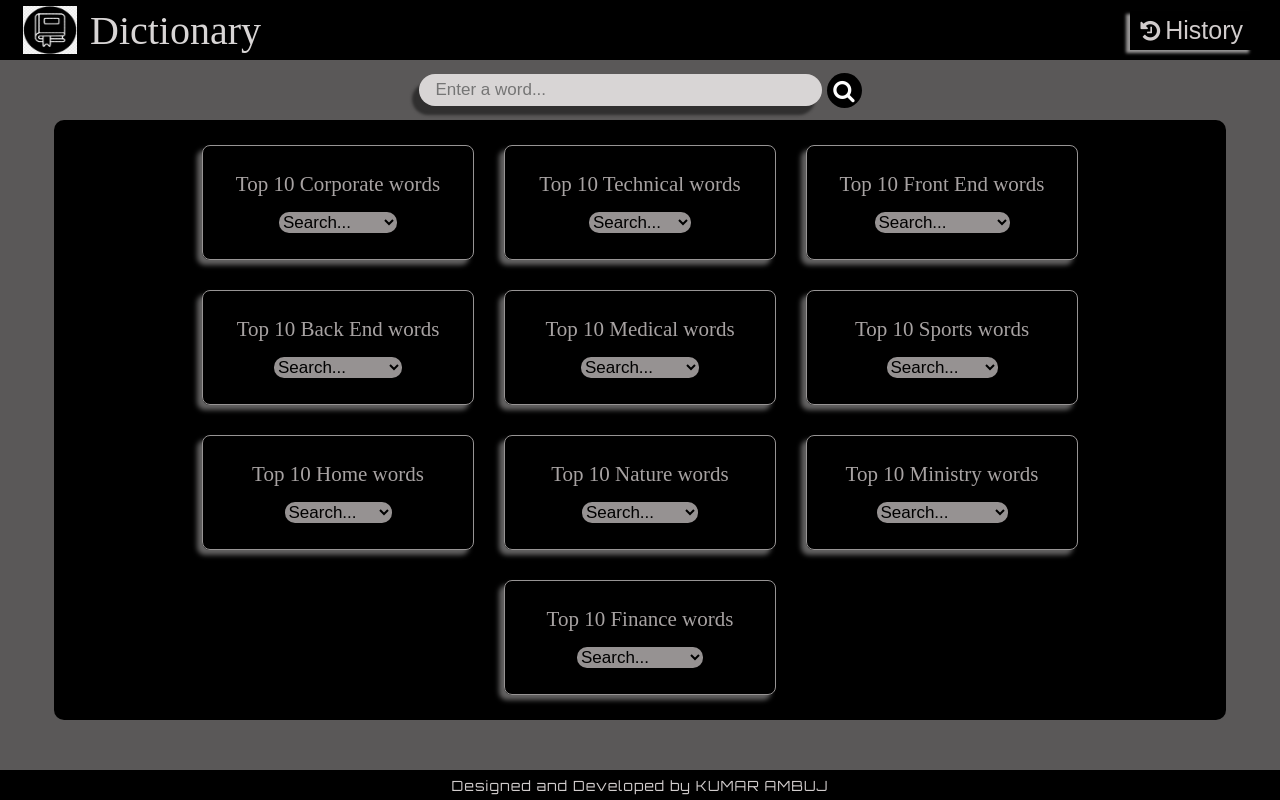
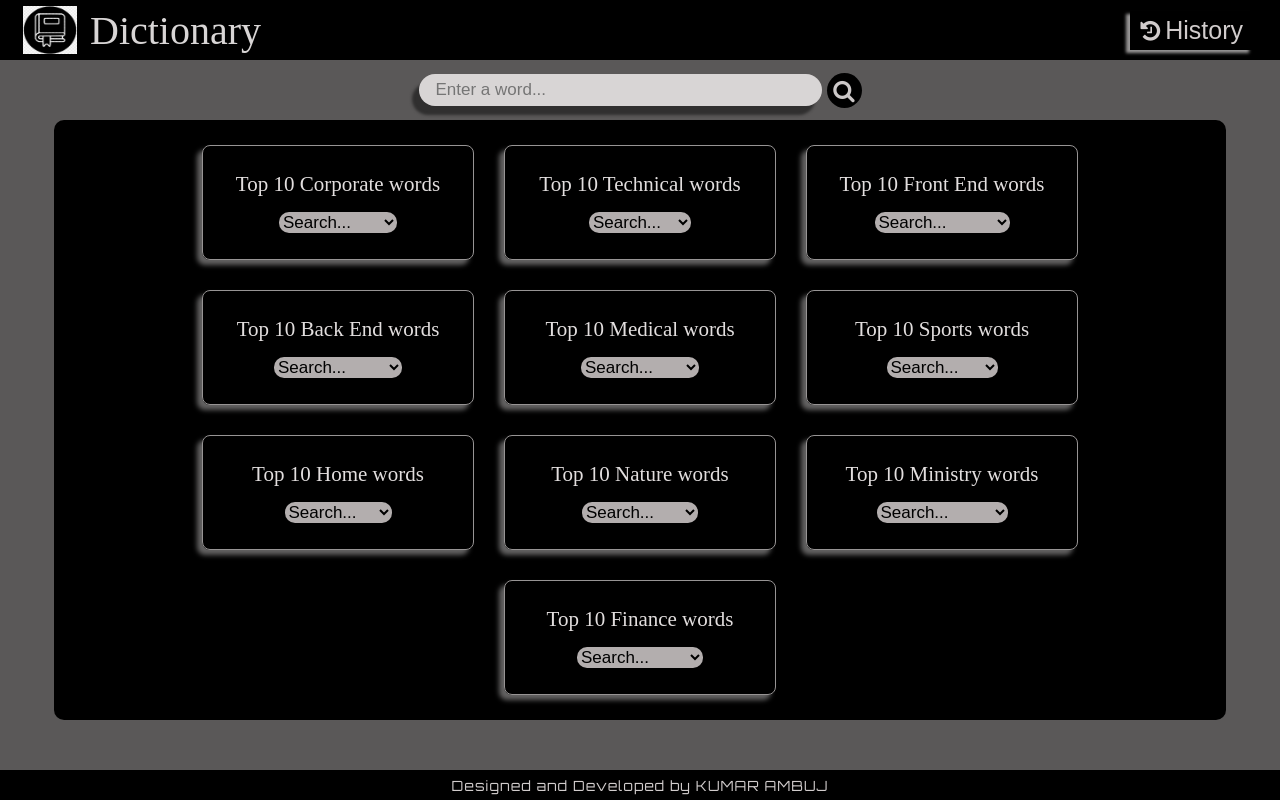
Before and after one commit to KumarAmbuj/DictionaryApp, a plain HTML site: page index.html in a window 1280 px wide. Drawn offline with Linux system fonts and the light colour scheme.

Commit message:
removed fade color

```diff
--- a/index.css
+++ b/index.css
@@ -107,7 +107,7 @@ body{
 .searchIcon{
     background-color: black;
     border-radius: 50%;
-    color: white;
+    color: rgb(204, 200, 200);
     font-size: 23px;
     height:35px;
     width: 35px;
@@ -117,6 +117,7 @@ body{
     cursor: pointer;
 
 }
+
 .line{
     border:1px solid black;
     width:90%;
@@ -342,12 +343,16 @@ body{
     border-radius: 8px;
     padding:10px;
 }
+.homeCard:hover{
+    transform: scale(1.02);
+    transition: 0.5s;
+}
 .homeCardText{
     font-size: 21px;
-    color:rgb(167, 162, 162);
+    color:rgb(226, 222, 222);
 }
 .selectOptions{
-    background-color :rgb(150, 146, 146);
+    background-color :rgb(179, 174, 174);
     color:black;
     font-size: 17px;
     border-radius: 10px;
--- a/index.js
+++ b/index.js
@@ -49,7 +49,7 @@ async function FetchAPI(word) {
         }
       }
     }
-    console.log(obj);
+    //console.log(obj);
     historyData = historyData.filter((val) => {
       return obj["word"] != val["word"];
     });
@@ -148,7 +148,9 @@ function displayMeaning(obj) {
 
 searchButton.addEventListener("click", () => {
   let word = searchInput.value;
-  FetchAPI(word);
+  if (word.length > 0) {
+    FetchAPI(word);
+  }
 });
 
 //history show
```
